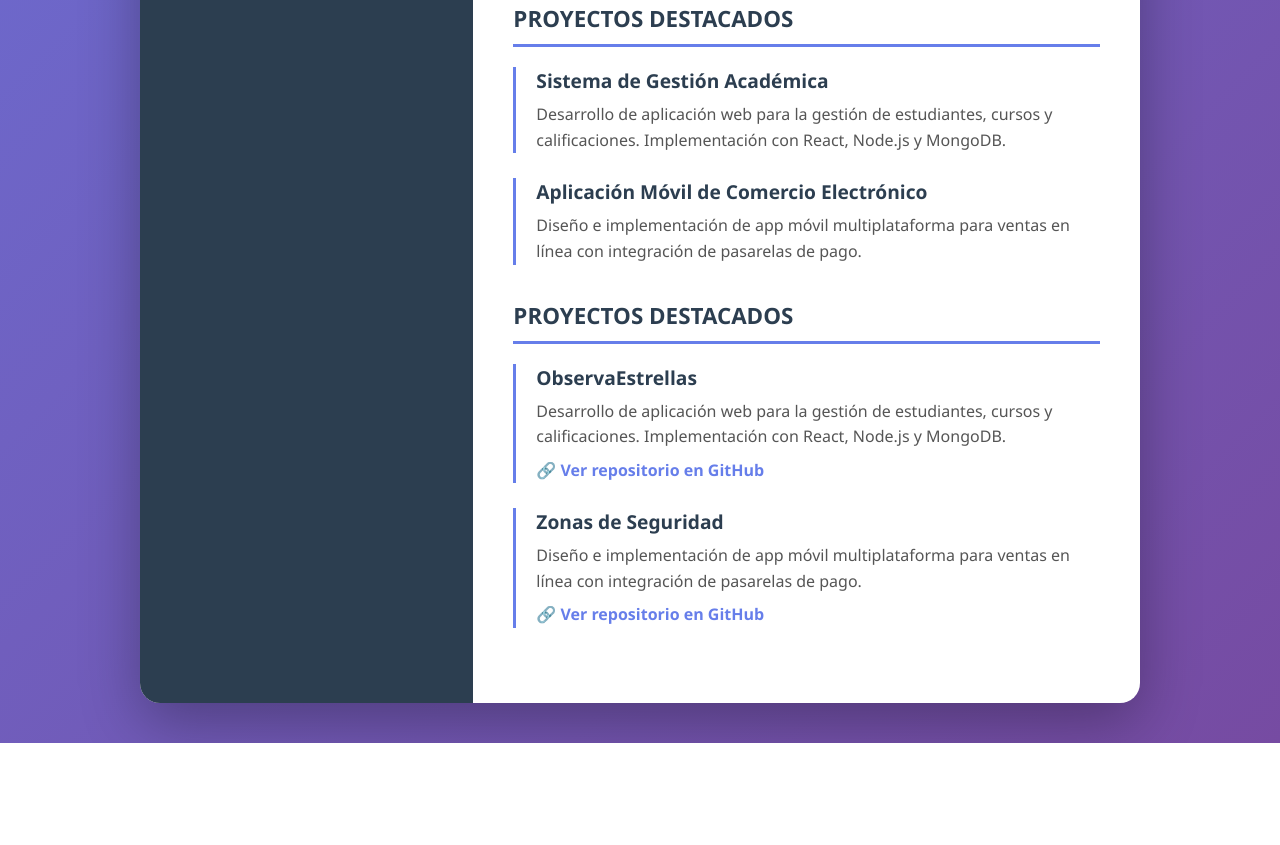
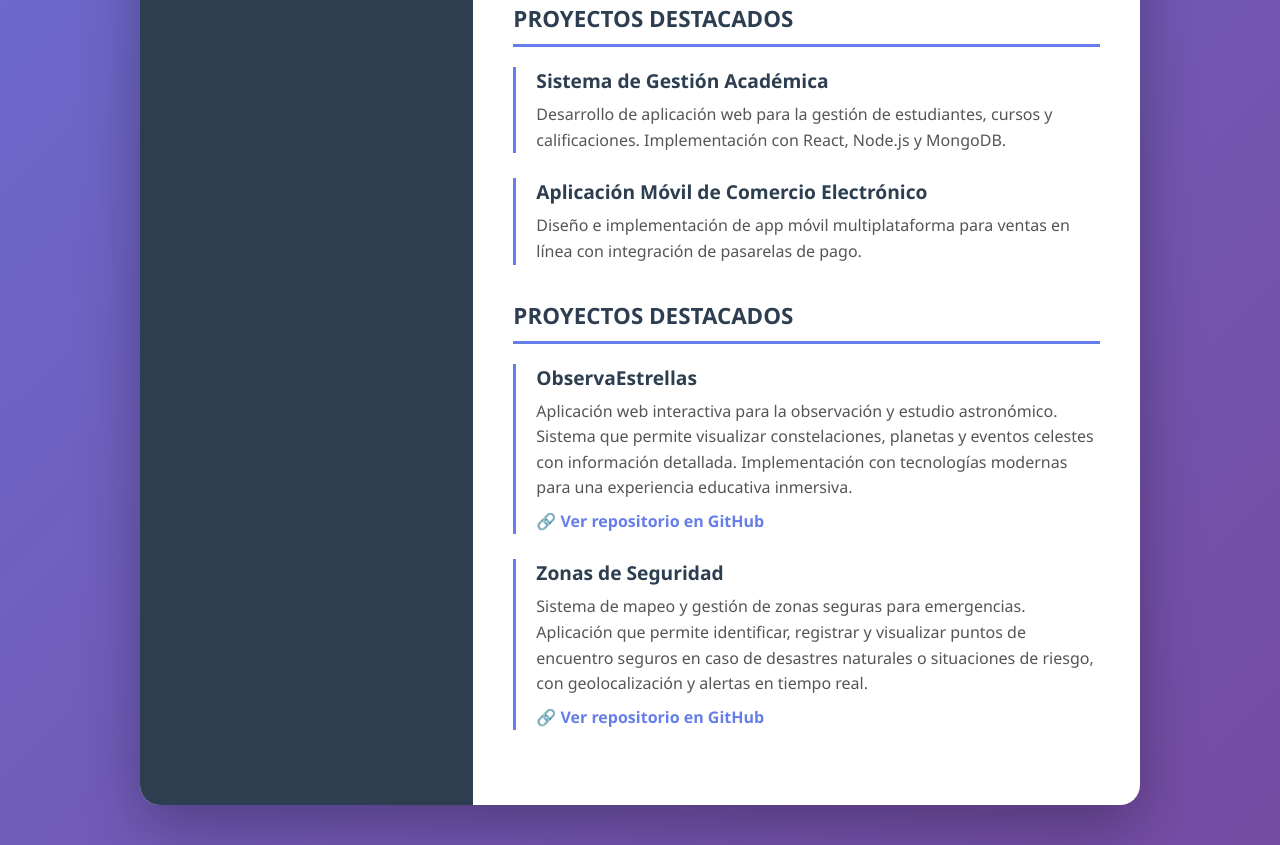
Before and after one commit to Stalin202-cpu/Mi-hoja-de-vida, a plain HTML site: page index.html in a window 1280 px wide. Shown: the part 1638-2483 px from the top of the page. Before the commit the page ends 2381 px from the top, so only its background shows below. Drawn offline with Linux system fonts and the light colour scheme.

Commit message:
Update index.html

```diff
--- a/index.html
+++ b/index.html
@@ -326,12 +326,12 @@
                     <h3 class="section-title">PROYECTOS DESTACADOS</h3>
                     <div class="experience-item">
                         <h3>ObservaEstrellas</h3>
-                        <p>Desarrollo de aplicación web para la gestión de estudiantes, cursos y calificaciones. Implementación con React, Node.js y MongoDB.</p>
+                        <p>Aplicación web interactiva para la observación y estudio astronómico. Sistema que permite visualizar constelaciones, planetas y eventos celestes con información detallada. Implementación con tecnologías modernas para una experiencia educativa inmersiva.</p>
                         <p><a href="https://github.com/Stalin202-cpu/ObservaEstrellas.git" target="_blank" style="color: #667eea; text-decoration: none; font-weight: 600;">🔗 Ver repositorio en GitHub</a></p>
                     </div>
                     <div class="experience-item">
                         <h3>Zonas de Seguridad</h3>
-                        <p>Diseño e implementación de app móvil multiplataforma para ventas en línea con integración de pasarelas de pago.</p>
+                        <p>Sistema de mapeo y gestión de zonas seguras para emergencias. Aplicación que permite identificar, registrar y visualizar puntos de encuentro seguros en caso de desastres naturales o situaciones de riesgo, con geolocalización y alertas en tiempo real.</p>
                         <p><a href="https://github.com/Stalin202-cpu/zonasSeguridad.git" target="_blank" style="color: #667eea; text-decoration: none; font-weight: 600;">🔗 Ver repositorio en GitHub</a></p>
                     </div>
                 </div>
```
